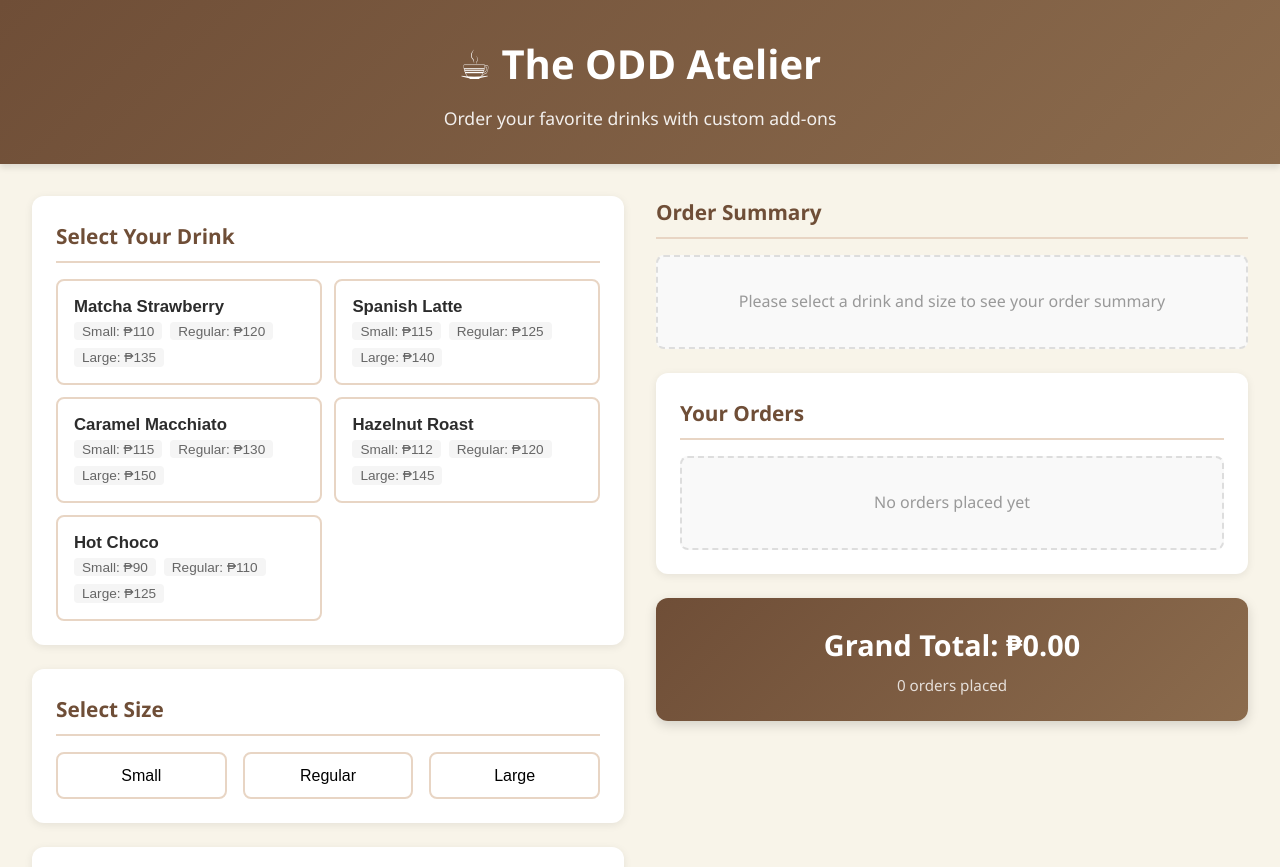
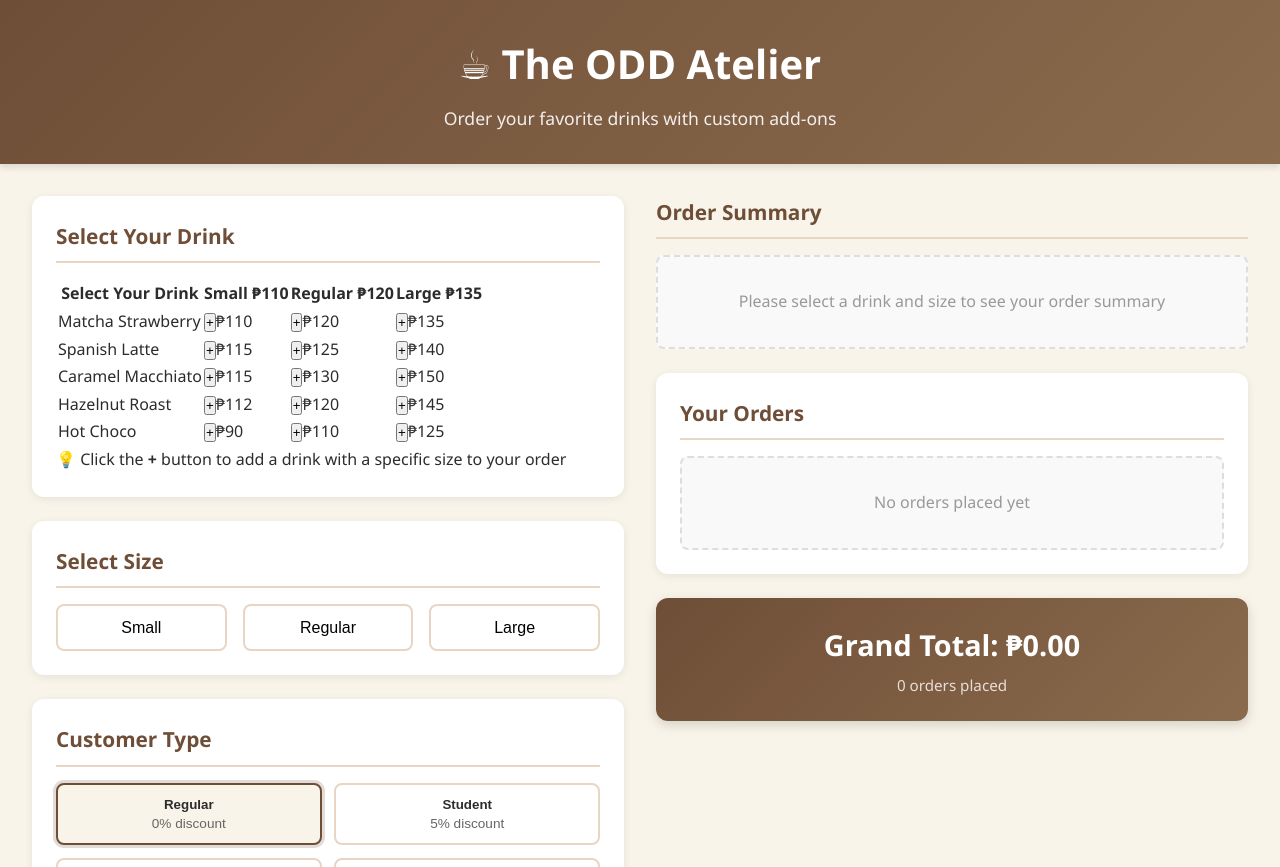
Before and after one commit to amhelie30/CafeOrderingSystem-ODDAtelier, a React (Create React App) app in the folder cafe-ordering-system/: page / in a window 1280 px wide. Shown: the top 867 px of the page. Built offline with nearby package versions, Linux system fonts and the light colour scheme.

Commit message:
Update drinkMenu and drinkSize table format selection

```diff
--- a/cafe-ordering-system/src/components/DrinkMenu.js
+++ b/cafe-ordering-system/src/components/DrinkMenu.js
@@ -1,30 +1,95 @@
-/**
- * DrinkMenu.js - Component for displaying and selecting drinks
- */
-
-import React from 'react';
-import { drinkNames, drinkPrices } from '../data/menuData';
+import React, { useState } from 'react';
+import { drinkNames, drinkPrices, sizeNames } from '../data/menuData';
 import '../styles/components/DrinkMenu.css';
 
-function DrinkMenu({ selectedDrink, onSelectDrink }) {
+function DrinkMenu({ onAddToOrder }) {
+  // State to track quantities for each drink+size combination
+  // Structure: { "drinkIndex-sizeIndex": quantity }
+  const [quantities, setQuantities] = useState({});
+
+  // Handle adding a drink+size combination
+  const handleAddSize = (drinkIndex, sizeIndex) => {
+    const key = `${drinkIndex}-${sizeIndex}`;
+
+    // Update the quantity for this specific drink+size
+    setQuantities(prev => ({
+      ...prev,
+      [key]: (prev[key] || 0) + 1
+    }));
+
+    // Notify parent component (App.js) about the selection
+    // Pass the drink, size, and price to be added to order
+    onAddToOrder({
+      drinkIndex: drinkIndex,
+      sizeIndex: sizeIndex,
+      drinkName: drinkNames[drinkIndex],
+      sizeName: sizeNames[sizeIndex],
+      price: drinkPrices[drinkIndex][sizeIndex]
+    });
+  };
+
+  // Get quantity for a specific drink+size
+  const getQuantity = (drinkIndex, sizeIndex) => {
+    const key = `${drinkIndex}-${sizeIndex}`;
+    return quantities[key] || 0;
+  };
+
   return (
     <div className="drink-menu">
       <h2 className="section-title">Select Your Drink</h2>
-      <div className="drink-grid">
-        {drinkNames.map((name, index) => (
-          <button
-            key={index}
-            className={`drink-card ${selectedDrink === index ? 'selected' : ''}`}
-            onClick={() => onSelectDrink(index)}
-          >
-            <div className="drink-name">{name}</div>
-            <div className="drink-prices">
-              <span className="price-tag">Small: ₱{drinkPrices[index][0]}</span>
-              <span className="price-tag">Regular: ₱{drinkPrices[index][1]}</span>
-              <span className="price-tag">Large: ₱{drinkPrices[index][2]}</span>
-            </div>
-          </button>
-        ))}
+
+      <div className="menu-table-container">
+        <table className="menu-table">
+          {/* Table Header */}
+          <thead>
+            <tr>
+              <th className="drink-name-header">Select Your Drink</th>
+              <th className="size-header">Small <span className="price-sub">₱{drinkPrices[0][0]}</span></th>
+              <th className="size-header">Regular <span className="price-sub">₱{drinkPrices[0][1]}</span></th>
+              <th className="size-header">Large <span className="price-sub">₱{drinkPrices[0][2]}</span></th>
+            </tr>
+          </thead>
+
+          {/* Table Body */}
+          <tbody>
+            {drinkNames.map((name, drinkIndex) => (
+              <tr key={drinkIndex} className="drink-row">
+                {/* Drink Name Column */}
+                <td className="drink-name-cell">{name}</td>
+
+                {/* Size Columns */}
+                {[0, 1, 2].map((sizeIndex) => {
+                  const price = drinkPrices[drinkIndex][sizeIndex];
+                  const quantity = getQuantity(drinkIndex, sizeIndex);
+                  const sizeLabel = sizeNames[sizeIndex];
+
+                  return (
+                    <td key={sizeIndex} className="size-cell">
+                      <div className="size-option">
+                        <button
+                          className={`add-btn ${quantity > 0 ? 'has-quantity' : ''}`}
+                          onClick={() => handleAddSize(drinkIndex, sizeIndex)}
+                          title={`Add ${sizeLabel} ${name}`}
+                        >
+                          +
+                        </button>
+                        {quantity > 0 && (
+                          <span className="quantity-badge">{quantity}</span>
+                        )}
+                        <span className="size-price">₱{price}</span>
+                      </div>
+                    </td>
+                  );
+                })}
+              </tr>
+            ))}
+          </tbody>
+        </table>
+      </div>
+
+      {/* Helpful tip */}
+      <div className="menu-tip">
+        💡 Click the <strong>+</strong> button to add a drink with a specific size to your order
       </div>
     </div>
   );
```
